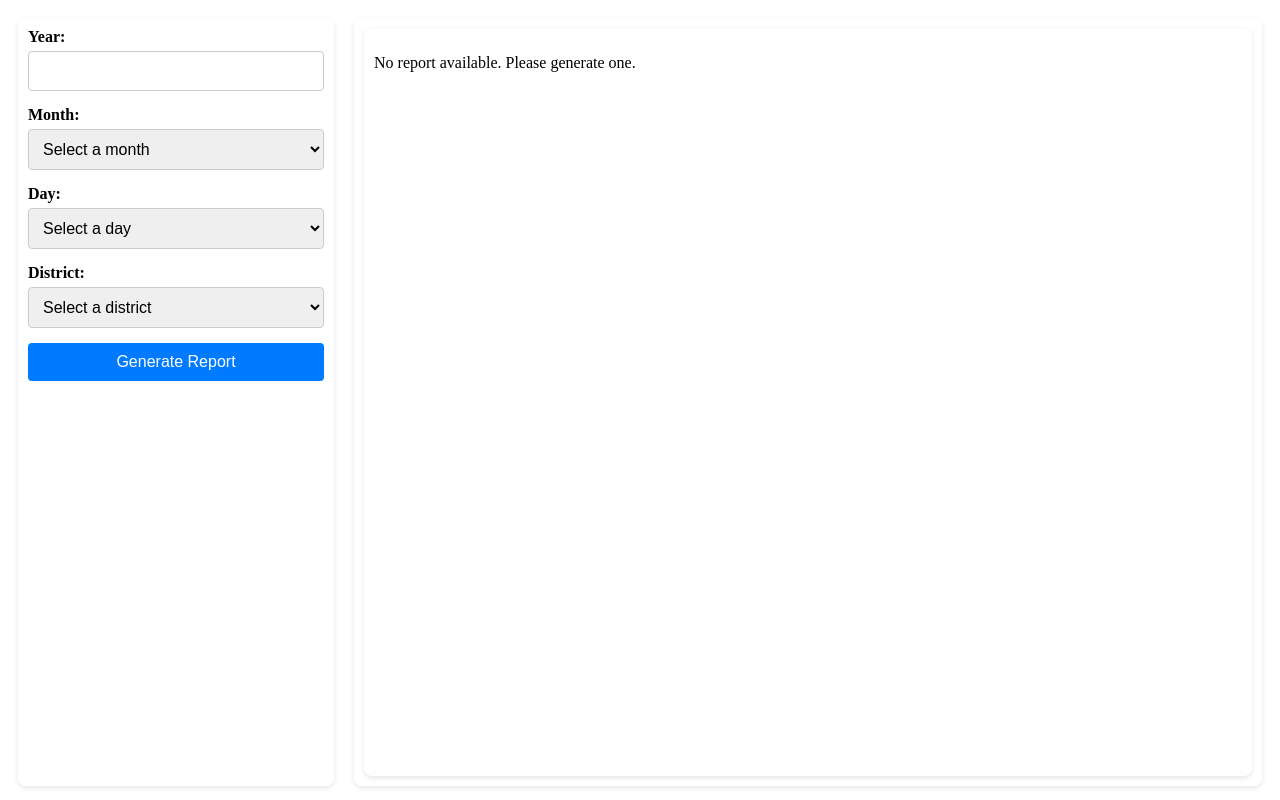
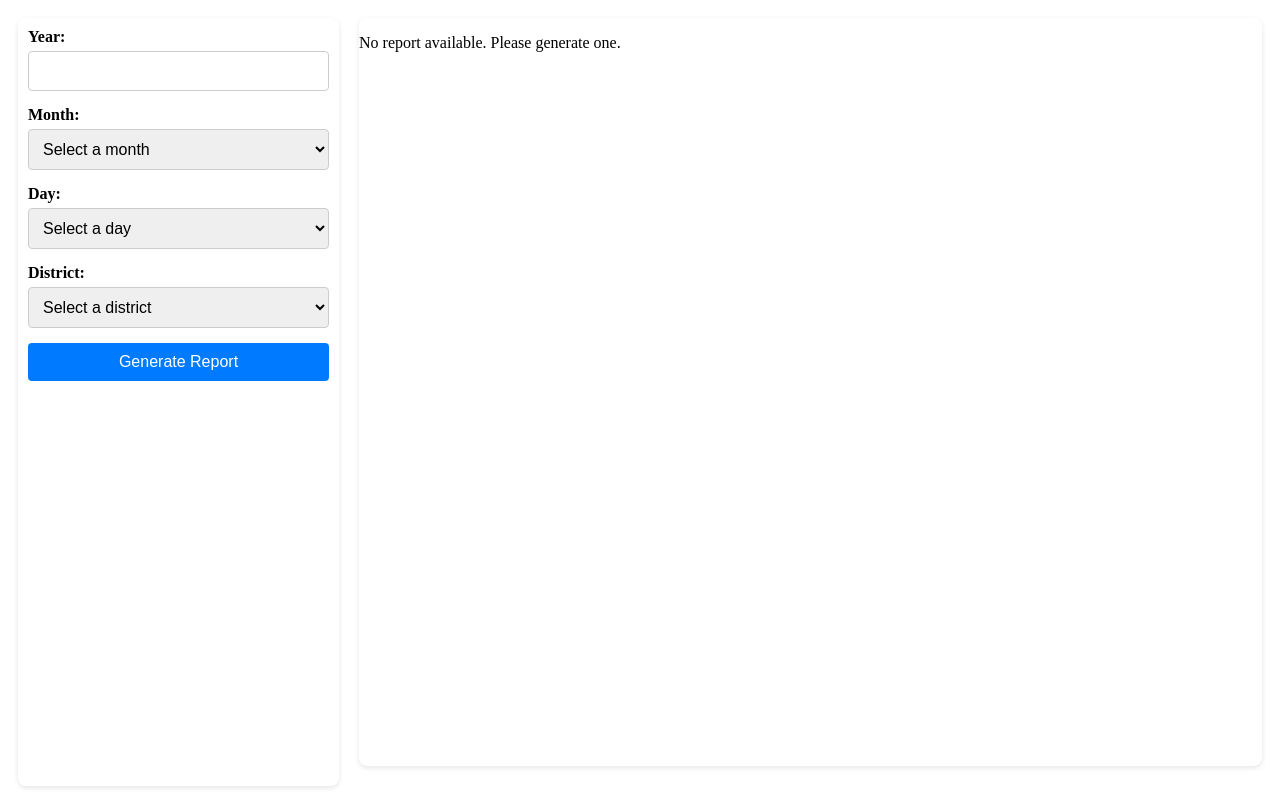
Before and after one commit to KashmeeraTT/ReportSystem4, a React (Create React App) app in the folder frontend/: page / in a window 1280 px wide. Built offline with nearby package versions, Linux system fonts and the light colour scheme.

Commit message:
0 padding report-viewer global.css

```diff
--- a/frontend/src/styles/global.css
+++ b/frontend/src/styles/global.css
@@ -67,7 +67,7 @@
     background-color: #ffffff;
     border-radius: 8px;
     box-shadow: 0 2px 5px rgba(0, 0, 0, 0.1);
-    padding: 10px;
+    padding: 0px;
     height: 100%; /* Ensure container height is defined */
     overflow: auto;
 }
```
